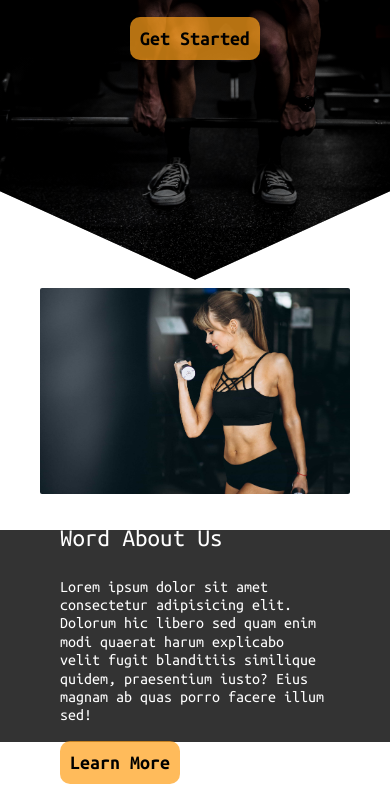
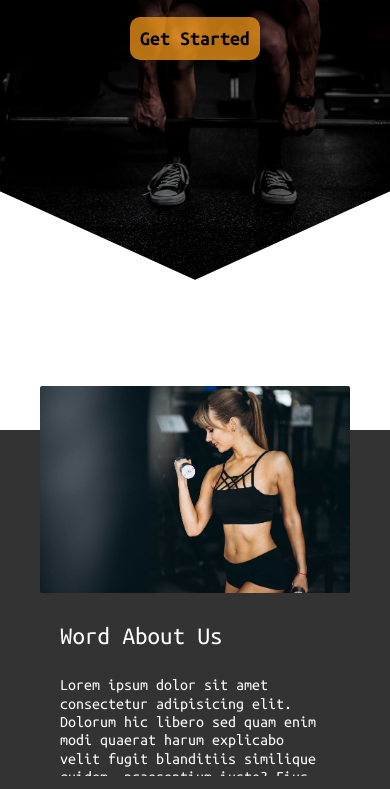
Before and after one commit to YAgmy/Toldo-Gym, a plain HTML site: page index.html in a window 390 px wide. Shown: the part 311-1100 px from the top of the page. Drawn offline with Linux system fonts and the light colour scheme.

Commit message:
Modified

```diff
--- a/css/style.css
+++ b/css/style.css
@@ -199,9 +199,9 @@ header li a.active{
 
 
 .about {
-    margin: 100px 0;
     background-color: #333;
     padding: 20px;
+    margin: 100px 0;
 }
 .about .row {
     display: flex;
@@ -218,6 +218,7 @@ header li a.active{
     width: 100%;
     object-fit: cover;
     border-radius: 2px;
+    margin-top:-100px
 }
 .about .imgs {
     margin: 0 20px;
@@ -230,19 +231,24 @@ header li a.active{
     color: #fff
 }
 @media (max-width: 768px) {
+    .about {
+        margin: -100px 0 100px 0;
+    }
     .about .row {
         flex-direction: column;
         flex-wrap: wrap;
-        margin-bottom:-250px;
         min-height: 50vh;
     }
     .about .row .imgs {
         flex-basis: 49%;
-        margin-top: -450px;
     }
     .about .row .cont {
         margin: 0 40px;
         flex-basis: 49%;
+    }
+    .about .cont p {
+        max-height: 100px;
+        overflow: scroll;
     }
 }
 
@@ -445,7 +451,7 @@ header li a.active{
 @media (max-width: 768px) {
     .plan .box {
         flex-direction: column;
-        flex: 46%;
+        flex: 47%;
     }
 }
 
```
